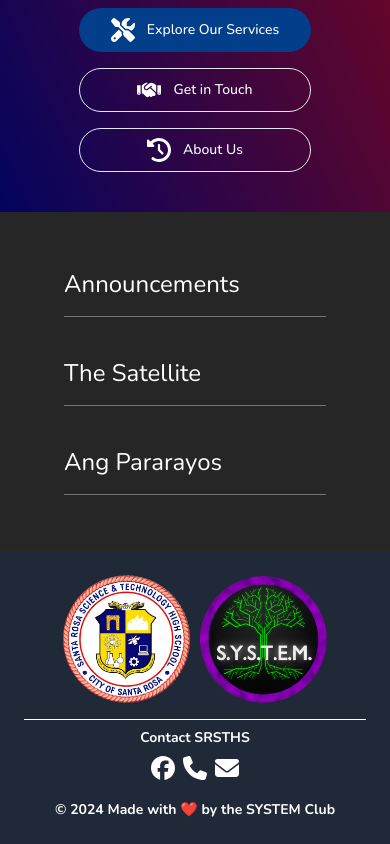
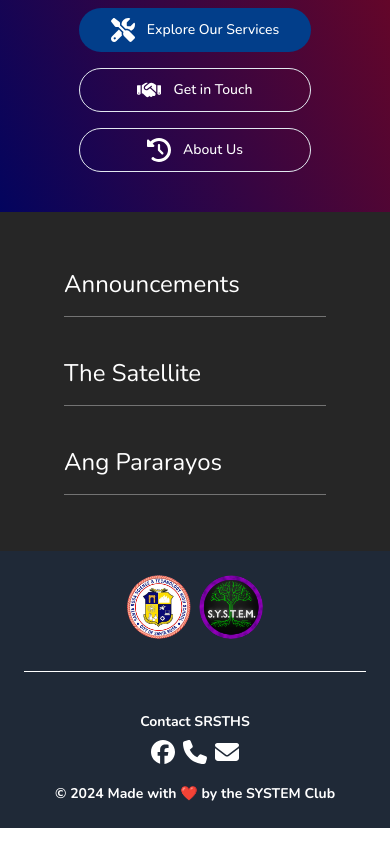
Before and after one commit to starsci/website, a Next.js app: page / in a window 390 px wide. Shown: the part 700-1544 px from the top of the page. Built offline with nearby package versions, Linux system fonts and the light colour scheme.

Commit message:
change header and footer appearance

```diff
--- a/components/Footer.tsx
+++ b/components/Footer.tsx
@@ -16,9 +16,9 @@ export function Footer() {
 
     return (
         <footer className="flex flex-col md:flex-row items-center bg-gray-800 text-white text-sm p-6 justify-center space-y-2">
-            <div className="flex justify-center w-full md:w-auto space-x-2 border-b pb-4 md:pb-0 md:pr-4 md:border-r md:border-b-0 border-white">
-                <Image width={0} height={0} sizes="100vw" src="/assets/logo.png" alt="SRSTHS Logo" className="w-32 h-32 md:w-40 md:h-40 object-cover rounded-full" />
-                <Image width={0} height={0} sizes="100vw" src="/assets/system.png" alt="SYSTEM Logo" className="w-32 h-32 md:w-40 md:h-40 object-cover rounded-full" />
+            <div className="flex justify-center w-full md:w-auto space-x-2 border-b pb-8 mb-8 md:pb-0 md:mb-0 md:pr-4 md:border-r md:border-b-0 border-white">
+                <Image width={0} height={0} sizes="100vw" src="/assets/logo.png" alt="SRSTHS Logo" className="w-16 h-16 object-cover rounded-full" />
+                <Image width={0} height={0} sizes="100vw" src="/assets/system.png" alt="SYSTEM Logo" className="w-16 h-16 object-cover rounded-full" />
             </div>
             <div className="flex flex-col md:pl-4 space-y-4 text-center md:text-left">
                 {/* SSLG Links */}
@@ -40,7 +40,6 @@ export function Footer() {
                 <div>
                     <span className="font-bold">&copy; {year} Made with ❤️ by the SYSTEM Club</span>
                 </div>
-
             </div>
         </footer>
     )
--- a/components/Header.tsx
+++ b/components/Header.tsx
@@ -5,10 +5,10 @@ const leftLinks = [
     {name: "Home", href: "/"},
     {name: "News", href: "/news"},
     {name: "Club Directory", href: "/clubs"},
-    {name: "Services", href: "/services"},
 ];
 
 const rightLinks = [
+    {name: "Services", href: "/services"},
     {name: "About", href: "/about"},
     {name: "Contact", href: "/contact"},
 ];
```
